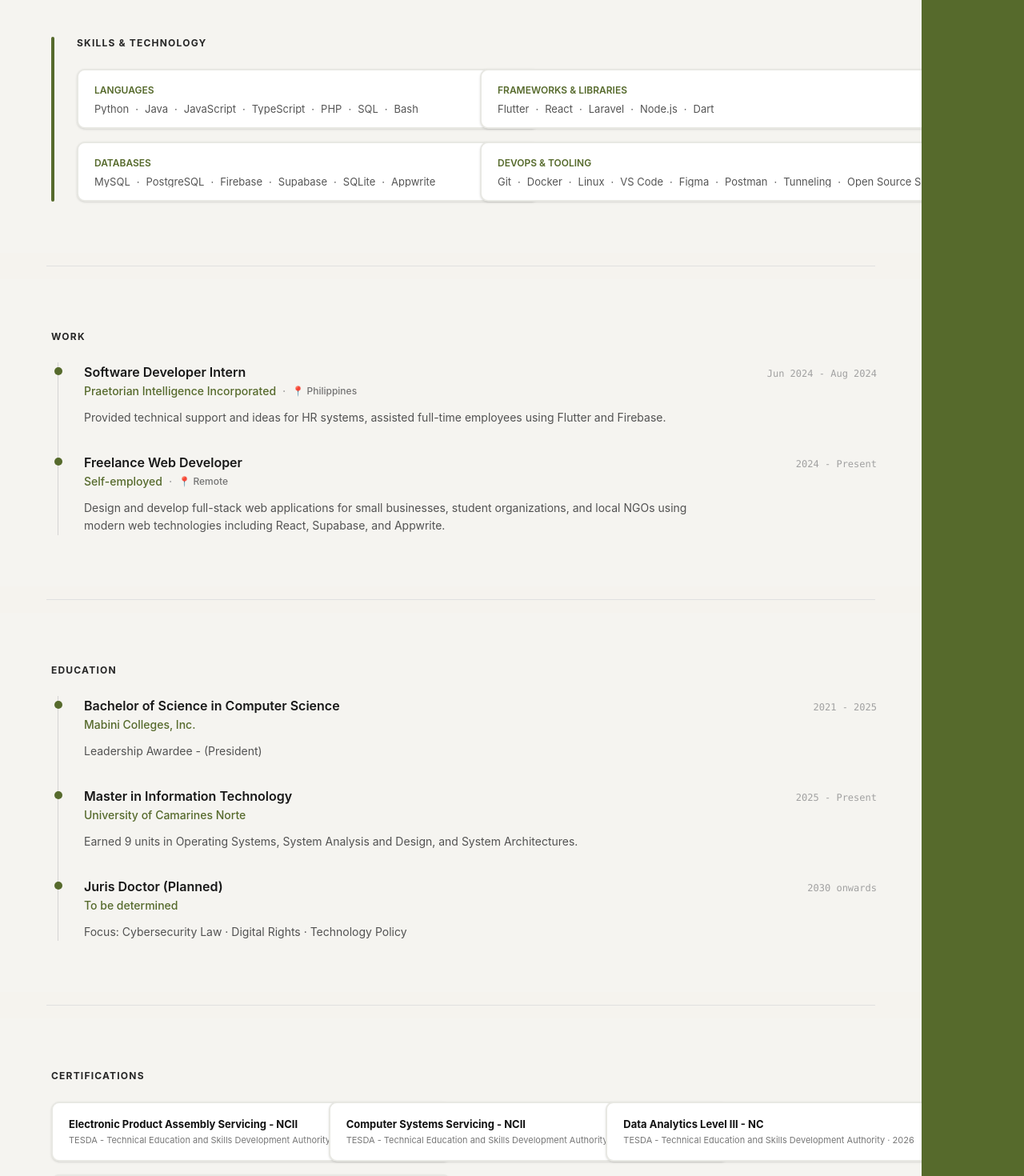
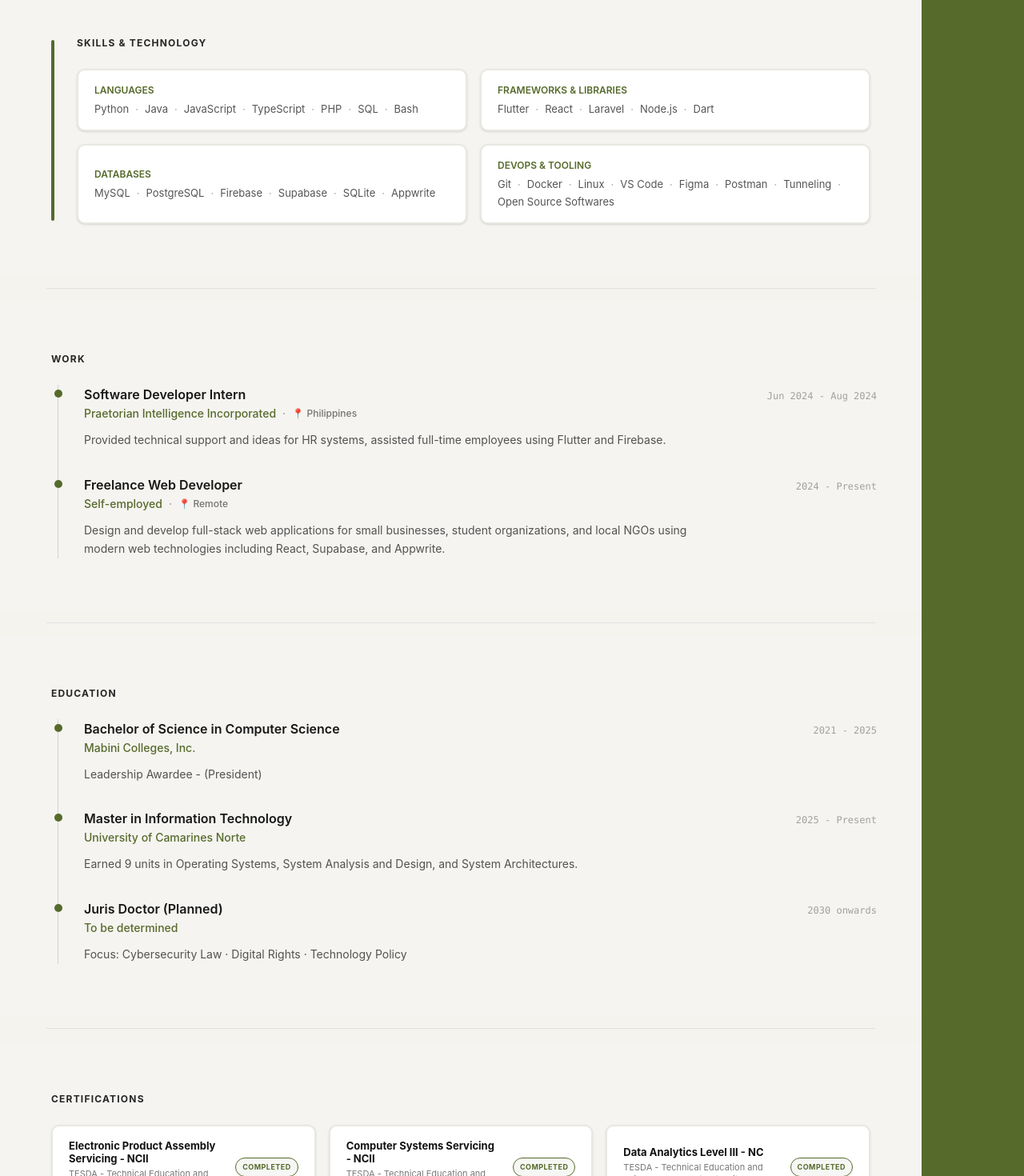
Before and after one commit to devgjcereno/personal-portfolio, a React (Vite) app: page / in a window 1280 px wide. Shown: the part 1540-3010 px from the top of the page at 80% size. Built offline with nearby package versions, Linux system fonts and the light colour scheme.

Commit message:
Fixed responsiveness of cards.

```diff
--- a/src/components/CertificationsCard.jsx
+++ b/src/components/CertificationsCard.jsx
@@ -15,19 +15,19 @@
   };
 
   return (
-    <div className="w-[500px] h-[75px] px-[20px] py-[16px] bg-white border-[2px] border-[#E8E8E3] rounded-[10px] shadow-sm flex items-center justify-between shrink-0">
-      <div className="flex flex-col justify-center">
+    <div className="w-full max-w-[500px] h-auto min-h-[75px] px-[20px] py-[16px] bg-white border-[2px] border-[#E8E8E3] rounded-[10px] shadow-sm flex items-center justify-between gap-4">
+      <div className="flex flex-col justify-center overflow-hidden">
         <h3 className="font-bold text-[#111111] text-[13px] leading-tight">
           {title}
         </h3>
-        <p className="text-[11px] text-[#777777] font-normal mt-1">
+        <p className="text-[11px] text-[#777777] font-normal mt-1 leading-snug">
           {issuer} · {year}
         </p>
       </div>
 
-      <div>
+      <div className="shrink-0">
         <span
-          className={`text-[9px] font-bold tracking-wider px-[8px] py-[4px] rounded-full border-[1.5px] whitespace-nowrap ${getBadgeStyles(
+          className={`text-[9px] font-bold tracking-wider px-[8px] py-[4px] rounded-full border-[1.5px] whitespace-nowrap inline-block ${getBadgeStyles(
             status,
           )}`}
         >
--- a/src/components/SkillCard.jsx
+++ b/src/components/SkillCard.jsx
@@ -2,16 +2,18 @@
 
 export default function SkillCard({ title, skills }) {
   return (
-    <div className="w-[578px] h-[75px] px-[20px] py-[16px] bg-white border-[2px] border-[#E8E8E3] rounded-[10px] shadow-sm flex flex-col justify-center shrink-0">
+    <div className="w-full max-w-[578px] h-auto min-h-[75px] px-[20px] py-[16px] bg-white border-[2px] border-[#E8E8E3] rounded-[10px] shadow-sm flex flex-col justify-center">
       <div>
         <p className="text-[#566A2C] text-[12px] font-semibold">{title}</p>
       </div>
 
-      <div className="flex flex-row text-[#555555] text-[13px] gap-[8px] mt-[5px] overflow-hidden whitespace-nowrap">
+      <div className="flex flex-wrap text-[#555555] text-[13px] gap-x-[8px] gap-y-[2px] mt-[5px]">
         {skills.map((skill, index) => (
           <React.Fragment key={index}>
-            <p>{skill}</p>
-            {index < skills.length - 1 && <span>·</span>}
+            <p className="whitespace-nowrap">{skill}</p>
+            {index < skills.length - 1 && (
+              <span className="text-neutral-400">·</span>
+            )}
           </React.Fragment>
         ))}
       </div>
--- a/src/pages/Skills.jsx
+++ b/src/pages/Skills.jsx
@@ -46,9 +46,10 @@
 
 export default function Skills() {
   return (
-    <section className="bg-[#f5f4f0] text-[#2c2b29] px-6 sm:px-12 lg:px-[64px] py-16 font-sans">
+    <section className="bg-[#f5f4f0] text-[#2c2b29] px-6 sm:px-12 lg:px-[64px] py-16 font-sans overflow-hidden">
+      <div className="w-full max-w-5xl">
         <div className="relative pl-6 sm:pl-8">
-        <div className="absolute left-0 top-0 bottom-0 w-[4px] bg-[#566A2C] rounded-full"></div>
+          <div className="absolute left-0 top-1 bottom-1 w-[4px] bg-[#566A2C] rounded-full"></div>
 
           <h2 className="text-xs font-bold tracking-widest uppercase mb-6 text-neutral-800">
             Skills & Technology
@@ -64,6 +65,7 @@
             ))}
           </div>
         </div>
+      </div>
     </section>
   );
 }
```
Lines whose indentation alone changed are shown as unchanged.
